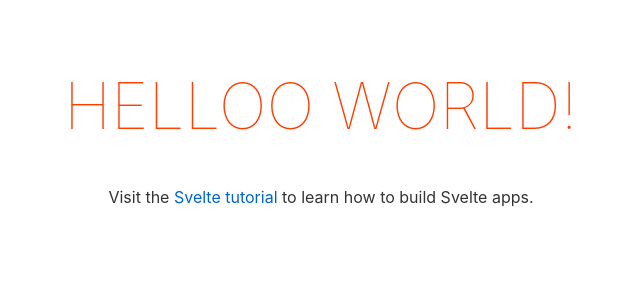
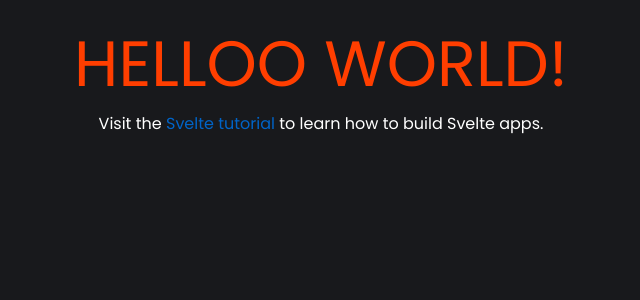
Before and after one commit to Artikodin/silifind-site, a Svelte app: page / in a window 1280 px wide. Shown: the top 300 px of the page, without its empty margins (319-959 px from the left). Built offline with nearby package versions, Linux system fonts and the light colour scheme.

Commit message:
feat: add css variable and typo

```diff
--- a/public/global.css
+++ b/public/global.css
@@ -1,19 +1,59 @@
-html, body {
+@font-face {
+  font-family: "poppins";
+  src: url("fonts/poppins/Poppins-Regular.ttf") format("truetype");
+  font-weight: 100 400;
+}
+
+@font-face {
+  font-family: "poppins";
+  src: url("fonts/poppins/Poppins-Medium.ttf") format("truetype");
+  font-weight: 500;
+}
+
+@font-face {
+  font-family: "poppins";
+  src: url("fonts/poppins/Poppins-SemiBold.ttf") format("truetype");
+  font-weight: 600;
+}
+
+:root {
+  --header-primary: #ffffff;
+  --header-secondary: #b9bbbe;
+
+  --text-primary: #dcddde;
+  --text-secondary: #72767d;
+
+  --bg-primary: #36393f;
+  --bg-secondary: #2f3136;
+  --bg-tertiary: #202225;
+  --bg-accent: #4f545c;
+  --bg-floating: #18191c;
+
+  --blue: #00b0f4;
+  --red: #f04747;
+  --yellow: #fba618;
+  --green: #42b681;
+  --purple: #7289da;
+}
+
+html,
+body {
   position: relative;
   width: 100%;
   height: 100%;
+  padding: 0;
 }
 
 body {
-	color: #333;
   margin: 0;
-	padding: 8px;
   box-sizing: border-box;
-	font-family: -apple-system, BlinkMacSystemFont, "Segoe UI", Roboto, Oxygen-Sans, Ubuntu, Cantarell, "Helvetica Neue", sans-serif;
+  font-family: "poppins", sans-serif;
+  color: var(--header-primary);
+  background-color: var(--bg-floating);
 }
 
 a {
-	color: rgb(0,100,200);
+  color: rgb(0, 100, 200);
   text-decoration: none;
 }
 
@@ -22,14 +62,17 @@ a:hover {
 }
 
 a:visited {
-	color: rgb(0,80,160);
+  color: rgb(0, 80, 160);
 }
 
 label {
   display: block;
 }
 
-input, button, select, textarea {
+input,
+button,
+select,
+textarea {
   font-family: inherit;
   font-size: inherit;
   -webkit-padding: 0.4em 0;
@@ -61,3 +104,12 @@ button:not(:disabled):active {
 button:focus {
   border-color: #666;
 }
+
+h1,
+h2,
+h3,
+p,
+ul {
+  margin: 0;
+  padding: 0;
+}
--- a/public/index.html
+++ b/public/index.html
@@ -1,18 +1,17 @@
 <!DOCTYPE html>
 <html lang="en">
-<head>
-	<meta charset='utf-8'>
-	<meta name='viewport' content='width=device-width,initial-scale=1'>
+  <head>
+    <meta charset="utf-8" />
+    <meta name="viewport" content="width=device-width,initial-scale=1" />
 
-	<title>Svelte app</title>
+    <title>Silifind</title>
 
-	<link rel='icon' type='image/png' href='/favicon.png'>
-	<link rel='stylesheet' href='/global.css'>
-	<link rel='stylesheet' href='/build/bundle.css'>
+    <link rel="icon" type="image/png" href="/favicon.png" />
+    <link rel="stylesheet" href="/global.css" />
+    <link rel="stylesheet" href="/build/bundle.css" />
 
-	<script defer src='/build/bundle.js'></script>
-</head>
+    <script defer src="/build/bundle.js"></script>
+  </head>
 
-<body>
-</body>
+  <body></body>
 </html>
```
Lines whose indentation alone changed are shown as unchanged.
